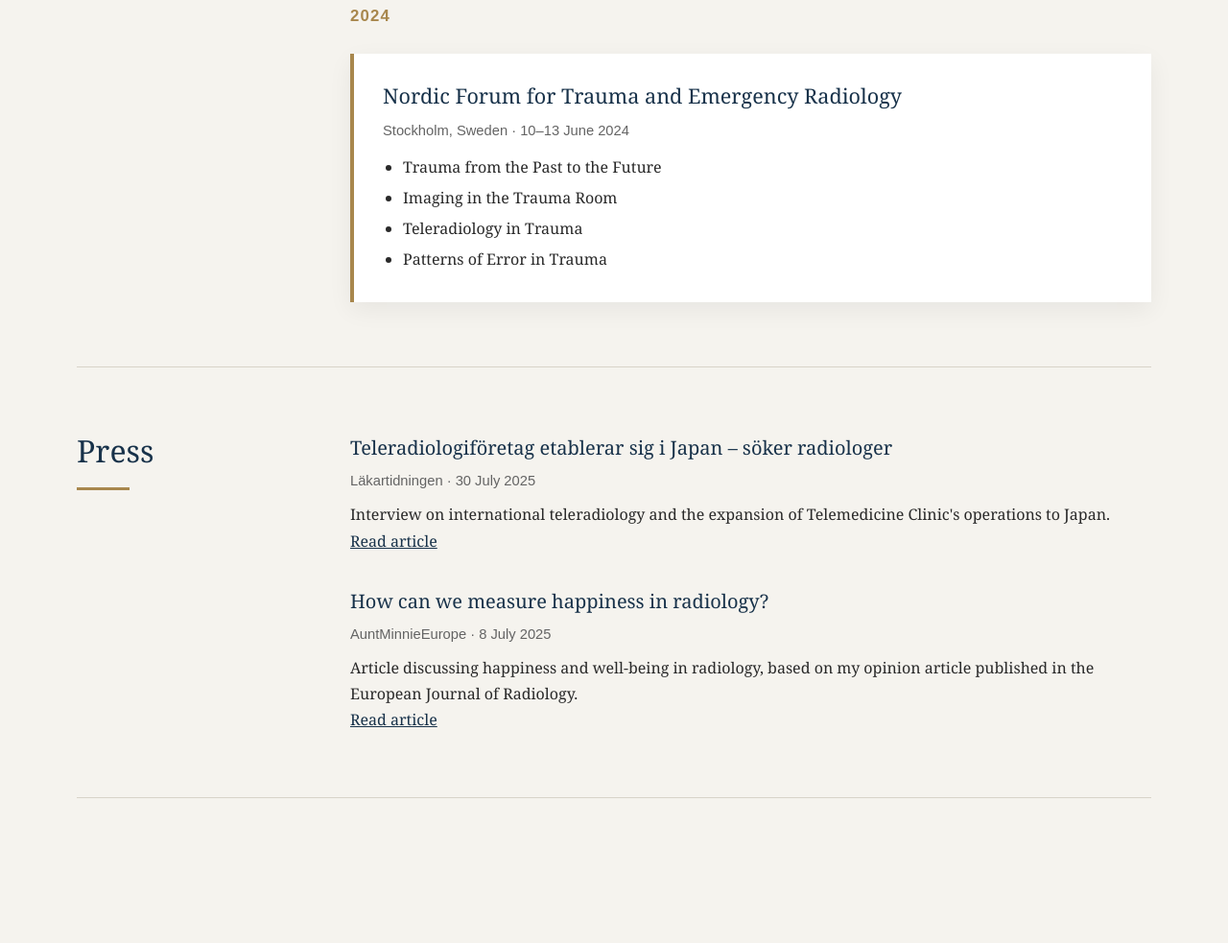
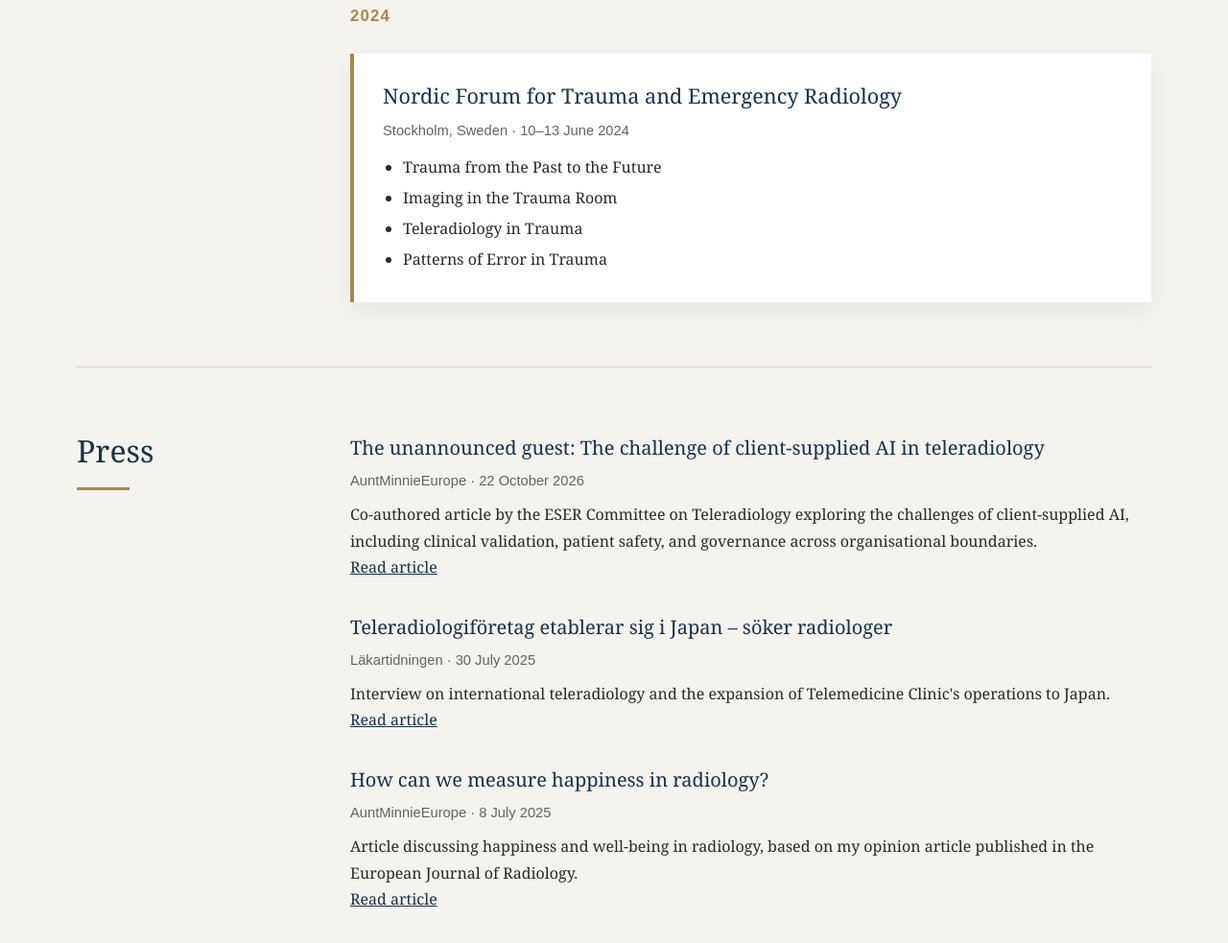
Before and after one commit to Flabruto/flabruto.github.io, a plain HTML site: page professional-activities.html in a window 1280 px wide. Shown: the part 1889-2872 px from the top of the page at 96% size. Before the commit the page ends 2721 px from the top, so only its background shows below. Drawn offline with Linux system fonts and the light colour scheme.

Commit message:
Add ESER AI article to Press section

```diff
--- a/professional-activities.html
+++ b/professional-activities.html
@@ -388,7 +388,25 @@
       </div>
 
       <div class="section-content">
+<div class="academic-entry">
+          <h3>The unannounced guest: The challenge of client-supplied AI in teleradiology</h3>
 
+          <p class="position">
+            AuntMinnieEurope · 22 October 2026
+          </p>
+
+          <p>
+          Co-authored article by the ESER Committee on Teleradiology exploring the challenges of client-supplied AI, including clinical validation, patient safety, and governance across organisational boundaries.
+          </p>
+
+          <p>
+            <a href="https://www.auntminnieeurope.com/imaging-informatics/artificial-intelligence/article/15838245/the-unannounced-guest-the-challenge-of-clientsupplied-ai-in-teleradiology"
+               target="_blank"
+               rel="noopener">
+              Read article
+            </a>
+          </p>
+        </div>
         <div class="academic-entry">
           <h3>Teleradiologiföretag etablerar sig i Japan – söker radiologer</h3>
 
```
